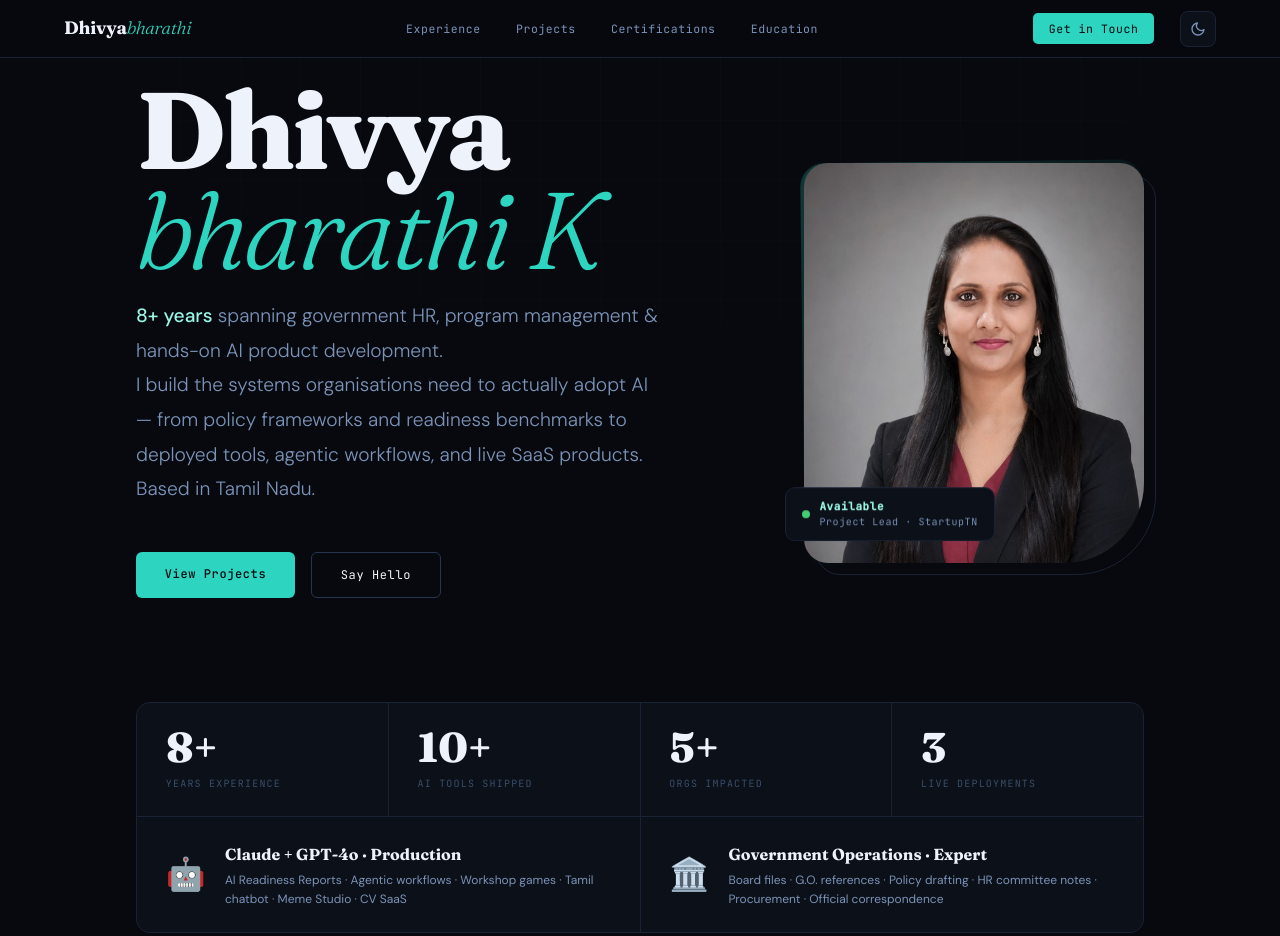
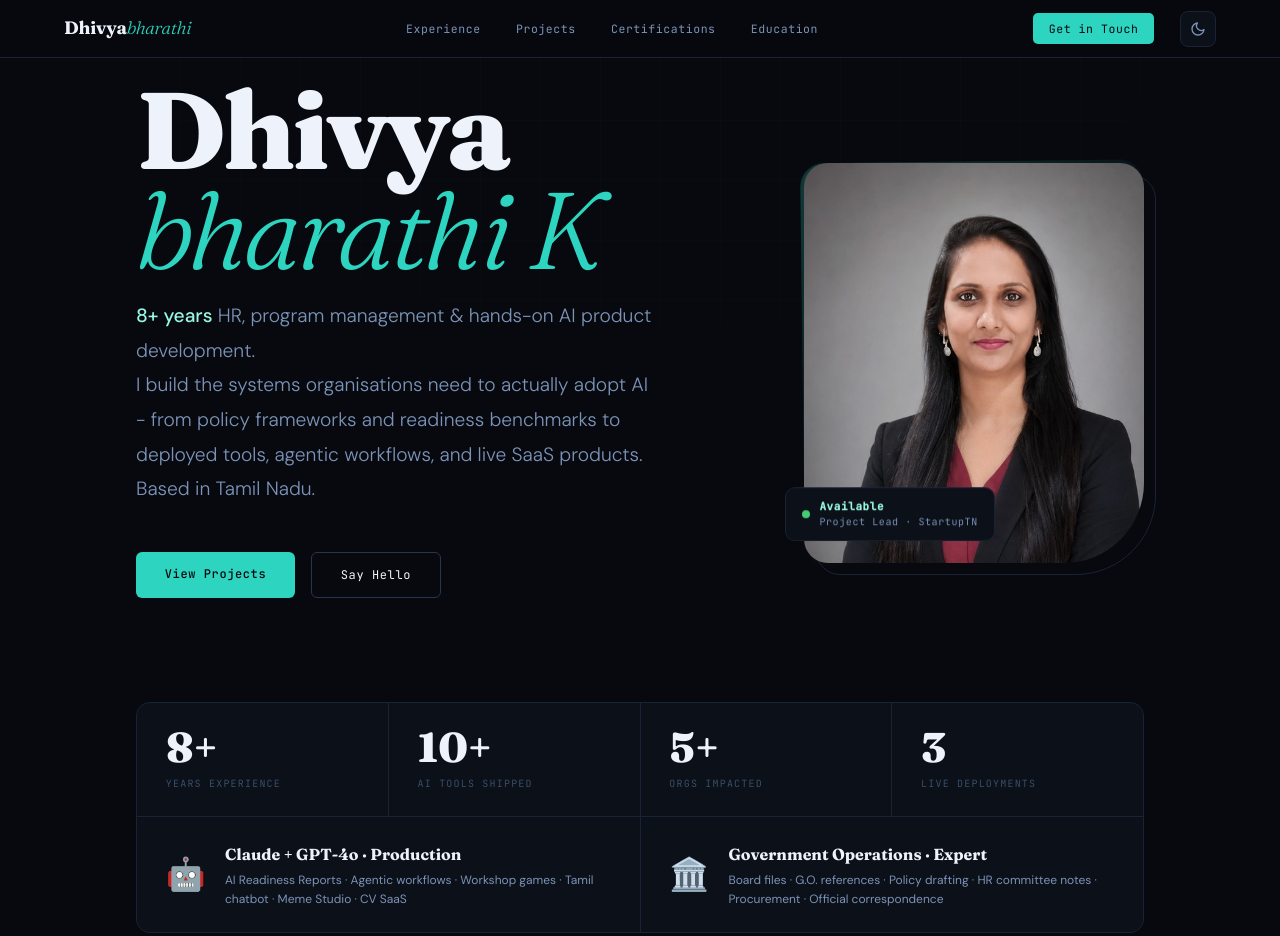
Before and after one commit to dhivyakrishnan19/profile, a plain HTML site: page index.html in a window 1280 px wide. Shown: the top 936 px of the page. Drawn offline with nearby package versions, Linux system fonts and the light colour scheme.

Commit message:
Update index.html

```diff
--- a/index.html
+++ b/index.html
@@ -545,9 +545,8 @@
       <div class="hero-text-col">
         <h1 class="hero-name">Dhivya<br><span class="ital">bharathi K</span></h1>
         <p class="hero-role">
-          <strong>8+ years</strong> spanning government HR, program management &amp; hands-on AI product development.<br>
-          I build the systems organisations need to actually adopt AI — from policy frameworks and readiness benchmarks
-          to deployed tools, agentic workflows, and live SaaS products. Based in Tamil Nadu.
+          <strong>8+ years</strong> HR, program management &amp; hands-on AI product development.<br>
+          I build the systems organisations need to actually adopt AI - from policy frameworks and readiness benchmarks to deployed tools, agentic workflows, and live SaaS products. Based in Tamil Nadu.
         </p>
         <div class="hero-ctas">
           <a href="#projects" class="btn-fill">View Projects</a>
```
